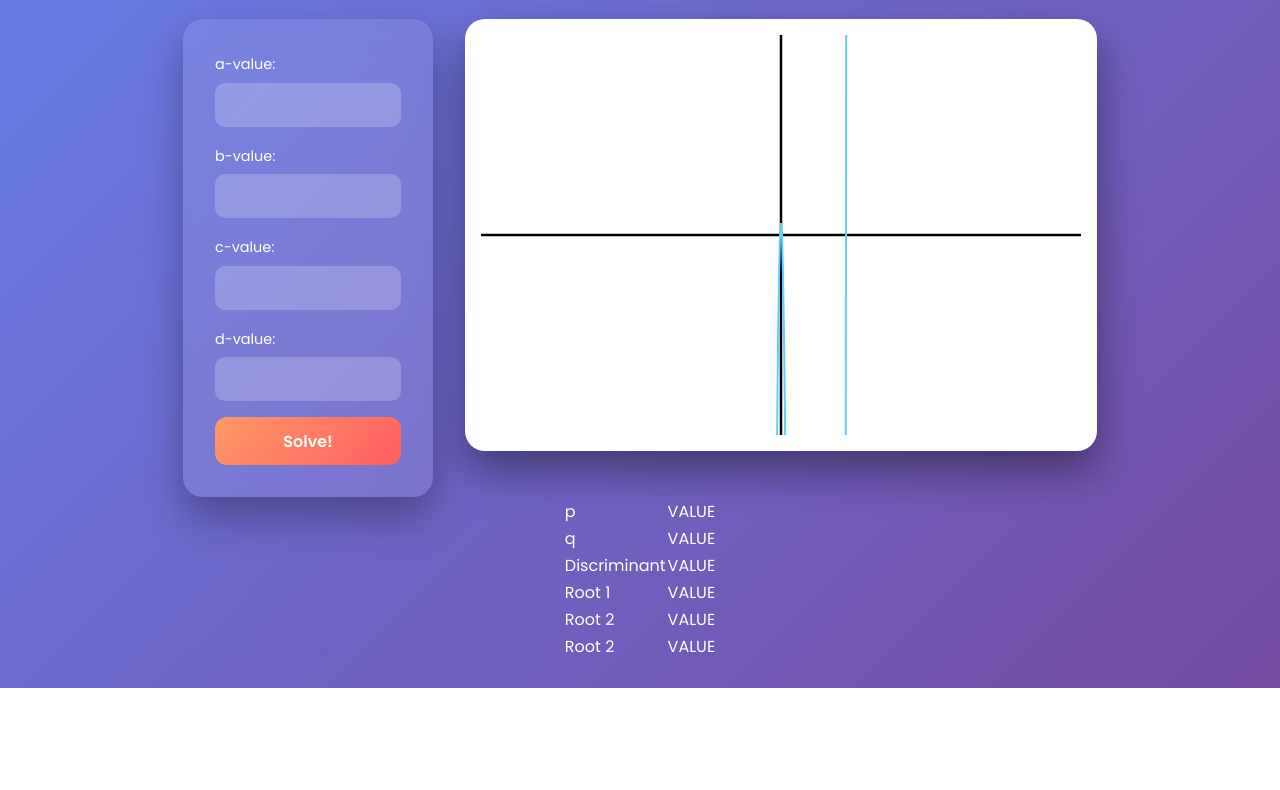
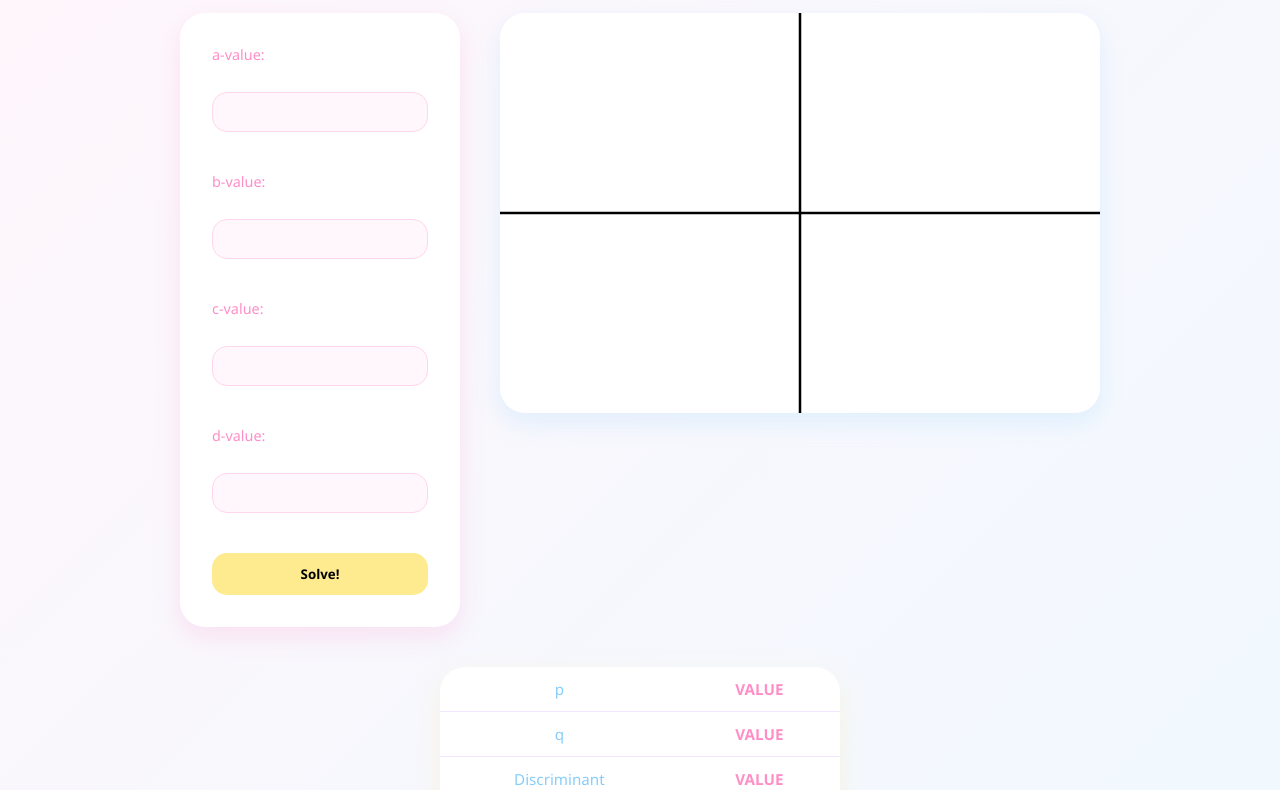
Before and after one commit to zhenopkx0/Asst2, a website built with Vite: page asst2/index.html in a window 1280 px wide. Shown: the part 112-902 px from the top of the page. Before the commit the page ends 800 px from the top, so only its background shows below. Built offline with nearby package versions, Linux system fonts and the light colour scheme.

Commit message:
yay! graph is working and values are displaying

```diff
--- a/asst2/index.html
+++ b/asst2/index.html
@@ -11,15 +11,15 @@
 <body>
   <h1>CUBIC SOLVER</h1>
   <div>
-    <form class="form">
+    <form id="form" class="form">
       <label for="a">a-value:</label><br>
-      <input type="text" id="a"><br>
+      <input type="text" id="a" name="a"><br>
       <label for="b">b-value:</label><br>
-      <input type="text" id="b"><br>
+      <input type="text" id="b" name="b"><br>
       <label for="c">c-value:</label><br>
-      <input type="text" id="c"><br>
+      <input type="text" id="c" name="c"><br>
       <label for="d">d-value:</label><br>
-      <input type="text" id="d"><br>
+      <input type="text" id="d" name="d"><br>
       <input type="submit" value="Solve!" id="button">
     </form>
     <canvas id="graph" width="600" height="400"></canvas>
@@ -34,20 +34,20 @@
       <td id="q-result">VALUE</td>
     </tr>
     <tr>
-      <td>Discriminant</td>
-      <td>VALUE</td>
+      <td >Discriminant</td>
+      <td id="discriminant-result">VALUE</td>
     </tr>
     <tr>
       <td>Root 1</td>
-      <td>VALUE</td>
+      <td id="root1-result">VALUE</td>
     </tr>
     <tr>
       <td>Root 2</td>
-      <td>VALUE</td>
+      <td id="root2-result">VALUE</td>
     </tr>
     <tr>
       <td>Root 2</td>
-      <td>VALUE</td>
+      <td id="root3-result">VALUE</td>
     </tr>
   </table>
 
--- a/asst2/src/main.ts
+++ b/asst2/src/main.ts
@@ -1,51 +1,4 @@
 import './style.css'
-
-const form = document.getElementById("form") as HTMLFormElement;
-
-form?.addEventListener("submit", (event) => {
-  event.preventDefault();
-
-  const formData = new FormData(form);
-
-  const a: number = Number(formData.get("a"));
-  const b: number = Number(formData.get("b"));
-  const c: number = Number(formData.get("c"));
-  const d: number = Number(formData.get("d"));
-
-  const p: number = (3 * a * c - b * b) / (3 * a * a);
-  const q: number = (2 * b * b * b - 9 * a * b * c + 27 * a * a * d) / (27 * a * a * a);
-
-  // Display p and q values
-  const pResult = document.getElementById("p-result") as HTMLParagraphElement;
-  pResult.textContent = p.toString();
-
-  const qResult = document.getElementById("q-result") as HTMLParagraphElement;
-  qResult.textContent = q.toString();
-
-  const discriminant: number = (q / 2) * (q / 2) + (p / 3) * (p / 3) * (p / 3);
-
-  const theta: number = (1/3)*Math.acos(-q / (2 * Math.sqrt(-(p / 3) * (p / 3) * (p / 3))));
-
-  if (discriminant < 0) {
-    const rootOne = 2 * Math.sqrt(-p / 3) * Math.cos(theta) - b / (3 * a);
-    const rootTwo = 2 * Math.sqrt(-p / 3) * Math.cos(theta + (2 * Math.PI / 3)) - b / (3 * a);
-    const rootThree = 2 * Math.sqrt(-p / 3) * Math.cos(theta + (4 * Math.PI / 3)) - b / (3 * a);
-    (document.getElementById("result") as HTMLInputElement).value = `x=${rootOne} (x1), x=${rootTwo} (x2), x=${rootThree} (x3)`;
-  } else if (discriminant > 0) {
-    const rootOne = Math.cbrt(-q / 2 + Math.sqrt(-discriminant)) + Math.cbrt(-q / 2 - Math.sqrt(-discriminant)) - b / (3 * a);
-    (document.getElementById("result") as HTMLInputElement).value = `x1=${rootOne} and two complex roots`;
-  } else {
-    if (q === 0 && p === 0) {
-      const rootOne = Math.cbrt((-q / 2) + Math.sqrt(discriminant)) + Math.cbrt((-q / 2) - Math.sqrt(discriminant)) - b / (3 * a);
-      (document.getElementById("result") as HTMLInputElement).value = `x=${rootOne} (Triple root)`;
-    } else {
-      const rootOne = Math.cbrt((-q / 2) + Math.sqrt(discriminant)) + Math.cbrt((-q / 2) - Math.sqrt(discriminant)) - b / (3 * a); // Cardano
-      const rootTwo = -Math.cbrt(-q / 2) - b / (3 * a); // Single root
-      (document.getElementById("result") as HTMLInputElement).value = `x1=${rootOne}, (Double root) x2=${rootTwo} (Single root)`;
-    }
-  }
-})
-
 
 const canvas = document.getElementById("graph") as HTMLCanvasElement;
 const ctx = canvas.getContext("2d");
@@ -82,6 +35,74 @@ function DrawCubicFunction(a: number, b: number, c: number, d: number) {
   }
 }
 
+const form = document.getElementById("form") as HTMLFormElement;
+
+form?.addEventListener("submit", (event) => {
+  event.preventDefault();
+
+  const formData = new FormData(form);
+
+  const a: number = Number(formData.get("a"));
+  const b: number = Number(formData.get("b"));
+  const c: number = Number(formData.get("c"));
+  const d: number = Number(formData.get("d"));
+
+  const p: number = (3 * a * c - b * b) / (3 * a * a);
+  const q: number = (2 * b * b * b - 9 * a * b * c + 27 * a * a * d) / (27 * a * a * a);
+
+  // Display p and q values
+  const pResult = document.getElementById("p-result") as HTMLParagraphElement;
+  pResult.textContent = p.toString();
+
+  const qResult = document.getElementById("q-result") as HTMLParagraphElement;
+  qResult.textContent = q.toString();
+
+  const discriminant: number = (q / 2) * (q / 2) + (p / 3) * (p / 3) * (p / 3);
+
+  const discriminantResult = document.getElementById("discriminant-result") as HTMLParagraphElement;
+  discriminantResult.textContent = discriminant.toString();
+
+  const theta: number = (1/3)*Math.acos(-q / (2 * Math.sqrt(-(p / 3) * (p / 3) * (p / 3))));
+
+  if (discriminant < 0) {
+    const rootOne = 2 * Math.sqrt(-p / 3) * Math.cos(theta) - b / (3 * a);
+    const rootTwo = 2 * Math.sqrt(-p / 3) * Math.cos(theta + (2 * Math.PI / 3)) - b / (3 * a);
+    const rootThree = 2 * Math.sqrt(-p / 3) * Math.cos(theta + (4 * Math.PI / 3)) - b / (3 * a);
+    const rootOneResult = document.getElementById("root1-result") as HTMLParagraphElement;
+    rootOneResult.textContent = rootOne.toString();
+    const rootTwoResult = document.getElementById("root2-result") as HTMLParagraphElement;
+    rootTwoResult.textContent = rootTwo.toString();
+    const rootThreeResult = document.getElementById("root3-result") as HTMLParagraphElement;
+    rootThreeResult.textContent = rootThree.toString();
+  } else if (discriminant > 0) {
+    const rootOne = Math.cbrt(-q / 2 + Math.sqrt(discriminant)) + Math.cbrt(-q / 2 - Math.sqrt(discriminant)) - b / (3 * a);
+    const rootOneResult = document.getElementById("root1-result") as HTMLParagraphElement;
+    rootOneResult.textContent = rootOne.toString();
+    const rootTwoResult = document.getElementById("root2-result") as HTMLParagraphElement;
+    rootTwoResult.textContent = "Complex";
+    const rootThreeResult = document.getElementById("root3-result") as HTMLParagraphElement;
+    rootThreeResult.textContent = "Complex";
+  } else {
+    if (q === 0 && p === 0) {
+      const rootOne = Math.cbrt((-q / 2) + Math.sqrt(discriminant)) + Math.cbrt((-q / 2) - Math.sqrt(discriminant)) - b / (3 * a);
+      const rootOneResult = document.getElementById("root1-result") as HTMLParagraphElement;
+      rootOneResult.textContent = rootOne.toString();
+      const rootTwoResult = document.getElementById("root2-result") as HTMLParagraphElement;
+      rootTwoResult.textContent = rootOne.toString();
+      const rootThreeResult = document.getElementById("root3-result") as HTMLParagraphElement;
+      rootThreeResult.textContent = rootOne.toString();
+    } else {
+      const rootOne = Math.cbrt((-q / 2) + Math.sqrt(discriminant)) + Math.cbrt((-q / 2) - Math.sqrt(discriminant)) - b / (3 * a); // Cardano
+      const rootTwo = -Math.cbrt(-q / 2) - b / (3 * a); // Single root
+      const rootOneResult = document.getElementById("root1-result") as HTMLParagraphElement;
+      rootOneResult.textContent = rootOne.toString();
+      const rootTwoResult = document.getElementById("root2-result") as HTMLParagraphElement;
+      rootTwoResult.textContent = rootTwo.toString();
+      const rootThreeResult = document.getElementById("root3-result") as HTMLParagraphElement;
+      rootThreeResult.textContent = rootTwo.toString();
+    }
+  }
+  DrawCubicFunction(a, b, c, d);
+})
+
 DrawCoordinateAxes();
-
-DrawCubicFunction(0.2, -13, 0, 12); // Example coefficients for the cubic function
--- a/asst2/src/style.css
+++ b/asst2/src/style.css
@@ -1,93 +1,141 @@
-/* Import nice font */
-@import url('https://fonts.googleapis.com/css2?family=Poppins:wght@300;400;600;800&display=swap');
-
+/* Reset */
 * {
-  box-sizing: border-box;
   margin: 0;
   padding: 0;
-  font-family: 'Poppins', sans-serif;
+  box-sizing: border-box;
+  font-family: 'Poppins', 'Segoe UI', sans-serif;
 }
 
+/* Body */
 body {
   min-height: 100vh;
-  background: linear-gradient(135deg, #667eea, #764ba2);
+  background: linear-gradient(135deg, #fff6fb, #f0f9ff);
   display: flex;
   flex-direction: column;
   align-items: center;
-  justify-content: center;
-  color: white;
+  padding: 40px 20px;
+  color: #444;
 }
 
+/* Title */
 h1 {
-  font-size: 3rem;
-  font-weight: 800;
-  margin-bottom: 2rem;
-  letter-spacing: 2px;
-  text-shadow: 0 10px 20px rgba(0,0,0,0.3);
+  font-size: 2.5rem;
+  margin-bottom: 30px;
+  color: #ff8ec7; /* soft pink */
+  letter-spacing: 1px;
+}
+
+/* Wrap form + canvas side-by-side */
+body > div {
+  display: flex;
+  gap: 40px;
+  align-items: flex-start;
+  justify-content: center;
+  margin-bottom: 40px;
+  width: 100%;
+  max-width: 1100px;
+}
+
+/* Form Card */
+.form {
+  background: #ffffff;
+  padding: 2rem;
+  border-radius: 25px;
+  box-shadow: 0 10px 25px rgba(255, 142, 199, 0.2);
+  display: flex;
+  flex-direction: column;
+  width: 280px;
+}
+
+/* Labels */
+label {
+  font-size: 0.9rem;
+  margin-bottom: 6px;
+  color: #ff8ec7;
+  font-weight: 500;
+}
+
+/* Inputs */
+input[type="text"] {
+  padding: 10px;
+  margin-bottom: 18px;
+  border-radius: 15px;
+  border: 1px solid #ffd6ec;
+  background: #fff7fc;
+  transition: 0.2s;
+}
+
+input[type="text"]:focus {
+  outline: none;
+  border-color: #87cefa; /* pastel blue */
+  box-shadow: 0 0 8px rgba(135, 206, 250, 0.3);
+}
+
+/* Button */
+#button {
+  padding: 12px;
+  border-radius: 15px;
+  border: none;
+  background: #ffeb8f; /* pastel yellow */
+  cursor: pointer;
+  font-weight: 600;
+  transition: 0.2s;
+}
+
+#button:hover {
+  background: #ffd966;
+  transform: translateY(-2px);
+}
+
+/* Canvas */
+#graph {
+  background: #ffffff;
+  border-radius: 25px;
+  box-shadow: 0 10px 25px rgba(135, 206, 250, 0.2);
+}
+
+/* Table styling */
+table {
+  background: #ffffff;
+  border-radius: 25px;
+  box-shadow: 0 10px 25px rgba(255, 235, 143, 0.25);
+  border-collapse: collapse;
+  padding: 20px;
+  width: 400px;
   text-align: center;
 }
 
-div {
-  display: flex;
-  gap: 2rem;
-  align-items: flex-start;
+/* Table rows */
+table tr {
+  border-bottom: 1px solid #f3e6ff;
 }
 
-/* Glass container */
-.form {
-  background: rgba(255, 255, 255, 0.1);
-  backdrop-filter: blur(15px);
-  padding: 2rem;
-  border-radius: 20px;
-  box-shadow: 0 20px 40px rgba(0,0,0,0.3);
-  width: 250px;
+/* Table cells */
+table td {
+  padding: 12px 20px;
+  font-size: 0.95rem;
 }
 
-label {
+/* First column labels */
+table td:first-child {
+  color: #87cefa; /* pastel blue */
   font-weight: 500;
-  font-size: 0.9rem;
 }
 
-input[type="text"] {
-  width: 100%;
-  padding: 0.6rem;
-  margin: 0.4rem 0 1rem 0;
-  border: none;
-  border-radius: 10px;
-  outline: none;
-  font-size: 1rem;
-  background: rgba(255,255,255,0.2);
-  color: white;
-  transition: 0.3s ease;
+/* Result values */
+table td:last-child {
+  color: #ff8ec7; /* pastel pink */
+  font-weight: 600;
 }
 
-input[type="text"]:focus {
-  background: rgba(255,255,255,0.3);
-  transform: scale(1.05);
+/* Responsive */
+@media (max-width: 900px) {
+  body > div {
+    flex-direction: column;
+    align-items: center;
+  }
+
+  table {
+    width: 90%;
+  }
 }
-
-input[type="submit"] {
-  width: 100%;
-  padding: 0.7rem;
-  border: none;
-  border-radius: 12px;
-  font-weight: 600;
-  font-size: 1rem;
-  cursor: pointer;
-  background: linear-gradient(135deg, #ff9966, #ff5e62);
-  color: white;
-  transition: all 0.3s ease;
-}
-
-input[type="submit"]:hover {
-  transform: translateY(-3px);
-  box-shadow: 0 10px 20px rgba(0,0,0,0.3);
-  color:aqua;
-}
-
-canvas {
-  background: white;
-  border-radius: 20px;
-  box-shadow: 0 20px 40px rgba(0,0,0,0.4);
-  padding: 1rem;
-}
```
